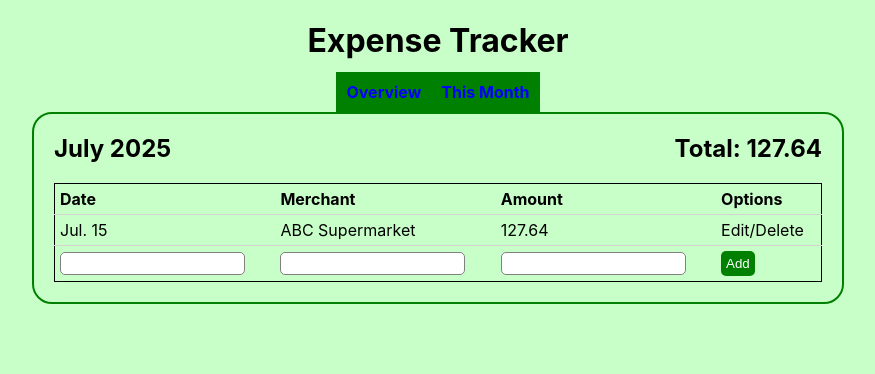
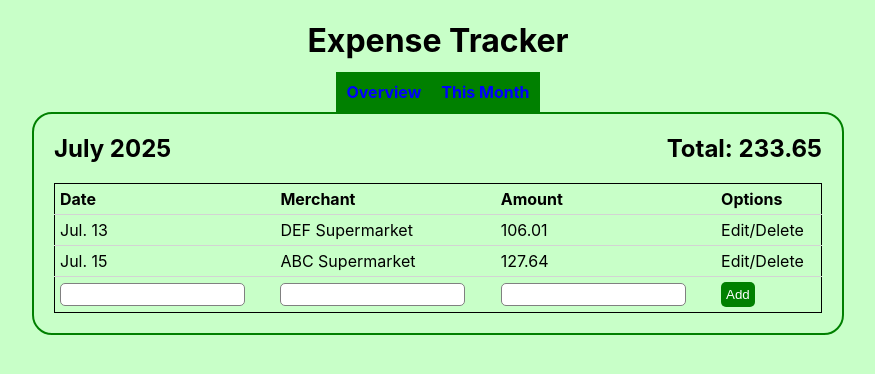
Before and after one commit to cchomyc/expense_tracker, a React (Create React App) app: page /month in a window 1280 px wide. Shown: the top 374 px of the page, without its empty margins (202-1077 px from the left). Built offline with nearby package versions, Linux system fonts and the light colour scheme.

Commit message:
Added Expense and Month classes. MonthView display is now dynamic.

```diff
--- a/src/App.js
+++ b/src/App.js
@@ -1,9 +1,32 @@
 import { Link, Routes, Route } from "react-router-dom";
+import Expense from "./Expense";
+import Month from "./Month";
 import Overview from "./Overview";
 import MonthView from "./MonthView";
 import "./App.css";
 
 function App() {
+  // Initialize a year with no expenses.
+  let expenseYear = [];
+  for (let i = 0; i < 12; i++) {
+    expenseYear.push(new Month(i));
+  }
+
+  // Insert dummy data.
+  expenseYear[6].addExpense(new Expense(15, "ABC Supermarket", 127.64));
+  expenseYear[6].addExpense(new Expense(13, "DEF Supermarket", 106.01));
+
+  // Data-handling functions.
+  const getMonth = monthNum => {
+    // Return a copy of the requested Month.
+    const monthOrig = expenseYear[monthNum];
+    let monthCopy = new Month(monthNum);
+    monthOrig.expenses.forEach(expense => {
+      monthCopy.addExpense(new Expense(expense.dayOfMonth, expense.merchant, expense.amount));
+    });
+    return monthCopy;
+  };
+
   return (
     <div className="App">
       <h1>Expense Tracker</h1>
@@ -14,7 +37,7 @@ function App() {
       <div className="View">
         <Routes>
           <Route path="/" element={<Overview />} />
-          <Route path="/month" element={<MonthView />} />
+          <Route path="/month" element={<MonthView monthNum={6} getMonth={getMonth} />} />
         </Routes>
       </div>
     </div>
--- /dev/null
+++ b/src/Expense.js
@@ -0,0 +1,9 @@
+class Expense {
+  constructor(dayOfMonth, merchant, amount) {
+    this.dayOfMonth = dayOfMonth;
+    this.merchant = merchant;
+    this.amount = amount;
+  }
+}
+
+export default Expense;
--- /dev/null
+++ b/src/Month.js
@@ -0,0 +1,38 @@
+class Month {
+  constructor(monthNum) {
+    this.monthNum = monthNum;
+    this.expenses = []; // Sorted by ascending dayOfMonth.
+    this.total = 0;
+  }
+
+  getMonthStr() {
+    return ["January", "February", "March", "April", "May", "June", "July", "August", "September", "October", "November", "December"][this.monthNum];
+  }
+
+  getMonthAbbrev() {
+    return ["Jan.", "Feb.", "Mar.", "Apr.", "May", "Jun.", "Jul.", "Aug.", "Sep.", "Oct.", "Nov.", "Dec."][this.monthNum];
+  }
+
+  addExpense(expense) {
+    if (this.expenses.length === 0) {
+      // No existing Expenses - insertion is trivial.
+      this.expenses.push(expense);
+      this.total = expense.amount;
+    } else {
+      // Insert the new Expense right before the first existing Expense that has a later dayOfMonth.
+      let i = 0;
+      while (i < this.expenses.length && this.expenses[i].dayOfMonth <= expense.dayOfMonth) {
+        i += 1;
+      }
+      if (i === this.expenses.length) {
+        this.expenses.push(expense);
+      } else {
+        const laterExpenses = this.expenses.splice(i, this.expenses.length - i, expense);
+        this.expenses = this.expenses.concat(laterExpenses);
+      }
+      this.total += expense.amount;
+    }
+  }
+}
+
+export default Month;
--- a/src/MonthView.js
+++ b/src/MonthView.js
@@ -1,11 +1,20 @@
-function MonthView() {
+import { useState } from "react";
+
+function MonthView({ monthNum, getMonth }) {
+  let [ month, setMonth ] = useState(getMonth(monthNum));
+
   return (
     <div>
-      <h2><span>July 2025</span><span className="MonthViewTotal">Total: 127.64</span></h2>
+      <h2><span>{month.getMonthStr()} 2025</span><span className="MonthViewTotal">Total: {month.total.toFixed(2)}</span></h2>
       <table>
-        <tr><th>Date</th><th>Merchant</th><th>Amount</th><th>Options</th></tr>
-        <tr><td>Jul. 15</td><td>ABC Supermarket</td><td>127.64</td><td>Edit/Delete</td></tr>
-        <tr><td><input /></td><td><input /></td><td><input /></td><td><button>Add</button></td></tr>
+        <thead><tr><th>Date</th><th>Merchant</th><th>Amount</th><th>Options</th></tr></thead>
+        <tbody>
+          {month.expenses.map(expense => (
+            // TODO: Add key={unique_id} in each generated <tr>.
+            <tr><td>{month.getMonthAbbrev()} {expense.dayOfMonth}</td><td>{expense.merchant}</td><td>{expense.amount.toFixed(2)}</td><td>Edit/Delete</td></tr>
+          ))}
+          <tr><td><input /></td><td><input /></td><td><input /></td><td><button>Add</button></td></tr>
+        </tbody>
       </table>
     </div>
   );
```
